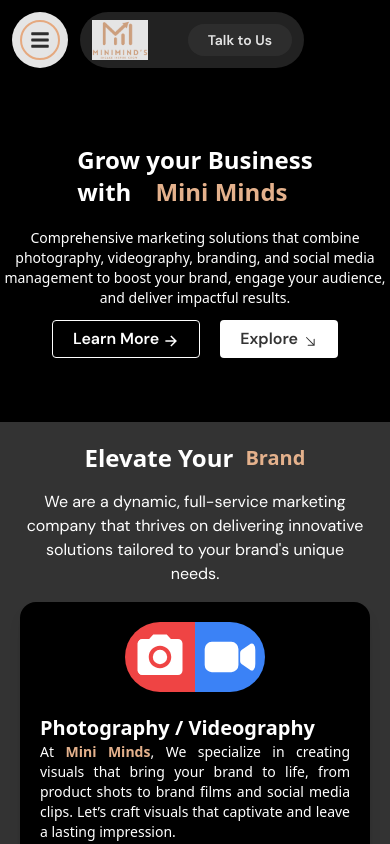
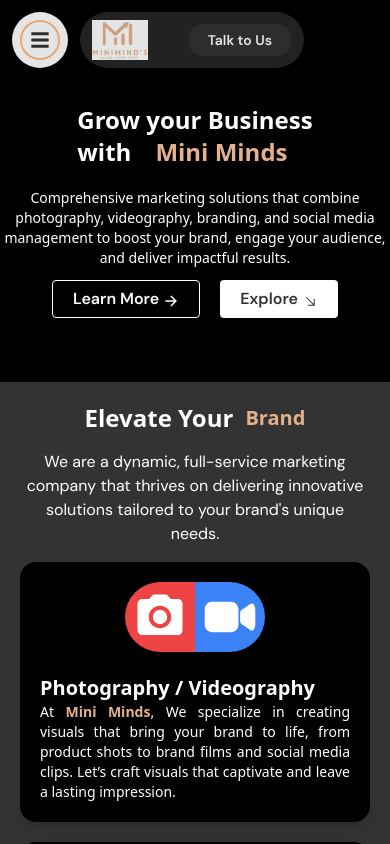
Before and after one commit to anuragvishwak/miniMinds, a React (Create React App) app: page / in a window 390 px wide. Built offline with nearby package versions, Linux system fonts and the light colour scheme.

Commit message:
made a small change

```diff
--- a/src/LandingPage.js
+++ b/src/LandingPage.js
@@ -59,7 +59,7 @@ useEffect(() => {
             initial={{ opacity: 0, y: 60 }}
             animate={headingInView ? { opacity: 1, y: 0 } : {}}
             transition={{ duration: 1.2 }}
-          className="flex mt-20 justify-center items-center">
+          className="flex mt-10 sm:mt-20 justify-center items-center">
             <div>
               <p className="font-bold text-white text-2xl sm:text-7xl">
                 Grow your Business
@@ -89,9 +89,9 @@ useEffect(() => {
           </motion.div>
 
           <motion.div
-           ref={elevateRef}
+           ref={subtextInView}
             initial={{ opacity: 0, y: 60 }}
-            animate={isInView ? { opacity: 1, y: 0 } : {}}
+            animate={subtextInView ? { opacity: 1, y: 0 } : {}}
             transition={{ duration: 1.2 }}
           className="flex justify-center space-x-5">
             <button className="hover:bg-white text-white border border-white hover:text-[#333333] font-semibold font-dmSans px-5 py-1.5 rounded">
```
